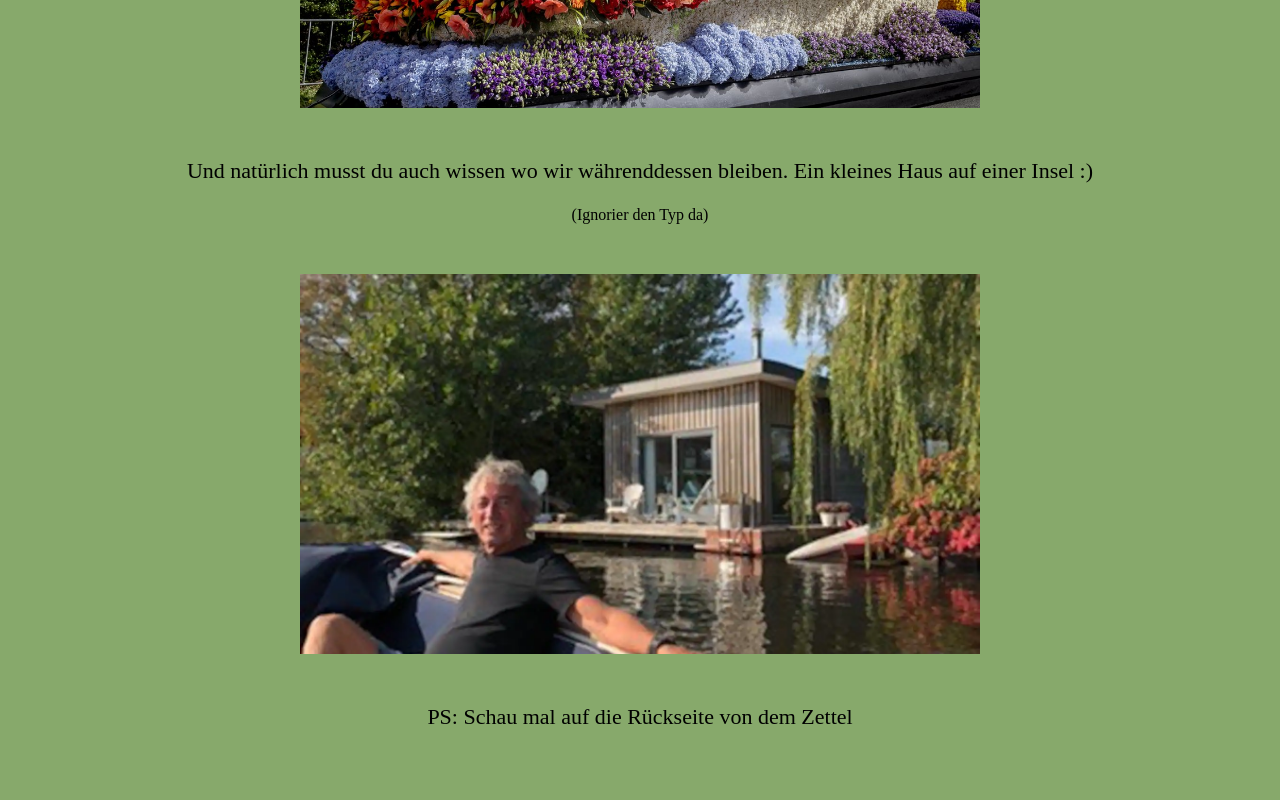
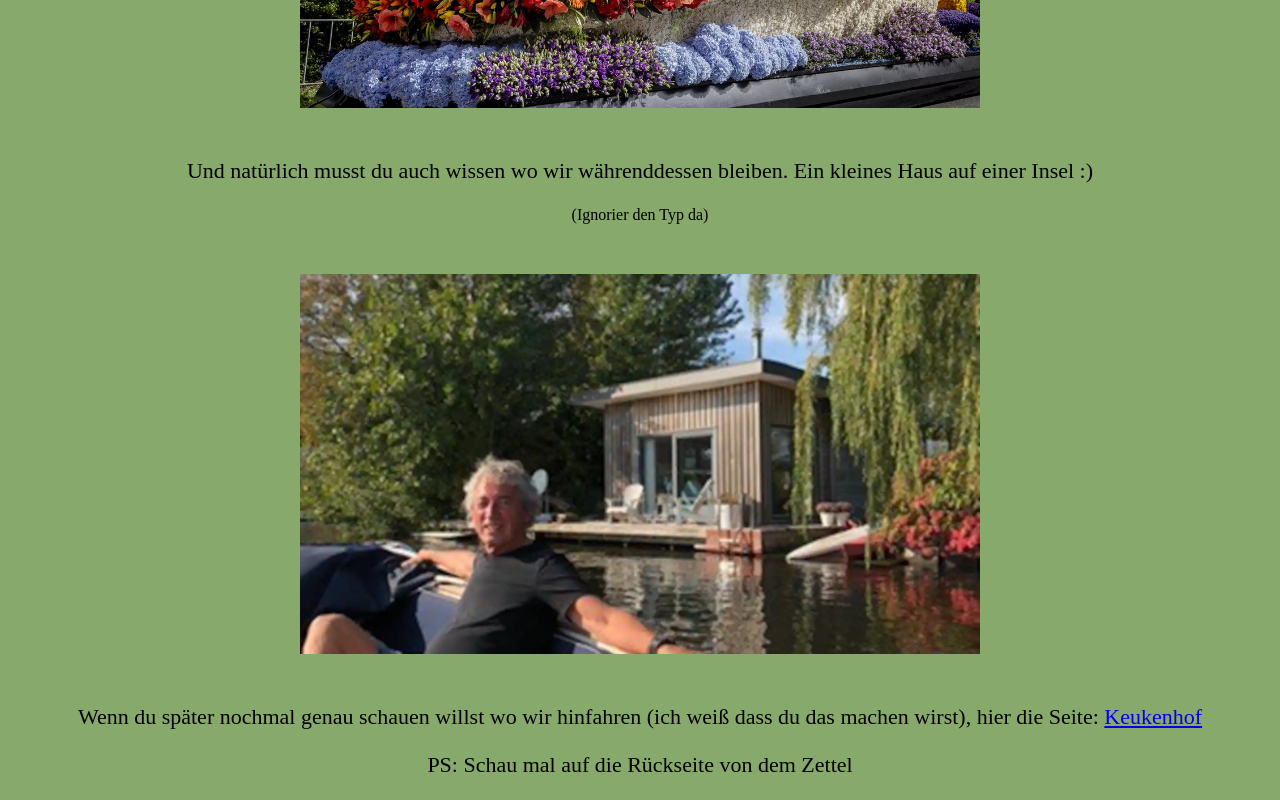
Before and after one commit to sombroro/sombroro.github.io, a plain HTML site: page index.html in a window 1280 px wide. Shown: the part 2227-3027 px from the top of the page. Before the commit the page ends 2979 px from the top, so only its background shows below. Drawn offline with Linux system fonts and the light colour scheme.

Commit message:
Last update (maybe)

```diff
--- a/index.html
+++ b/index.html
@@ -41,6 +41,7 @@ p {text-align: center;}
 <center>
 	<img src="./images/test5.jpg" vspace=50/>
 </center>
+<p style="font-size:22px;">Wenn du später nochmal genau schauen willst wo wir hinfahren (ich weiß dass du das machen wirst), hier die Seite: <a href="https://keukenhof.nl/de/">Keukenhof</a></p>
 <p style="font-size:22px">PS: Schau mal auf die Rückseite von dem Zettel</p>
 
 
```
